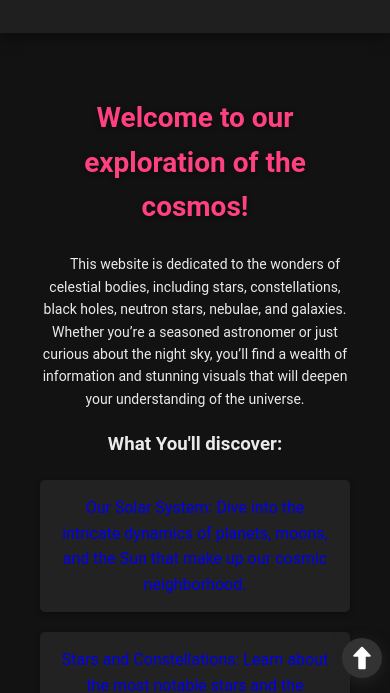
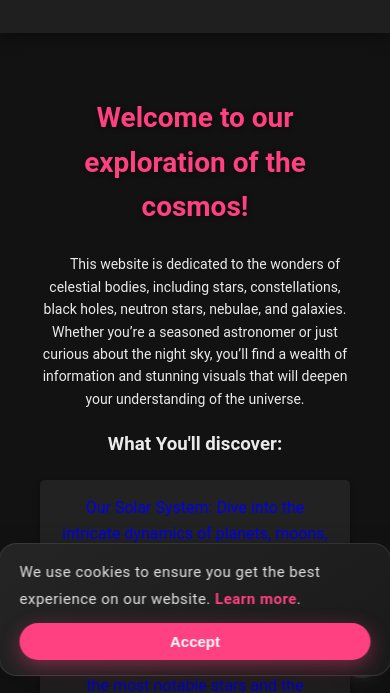
Before and after one commit to Jeroen-school/web-markup-1, a plain HTML site: page index.html in a window 390 px wide. Shown: the part 158-851 px from the top of the page. Drawn offline with Linux system fonts and the light colour scheme.

Commit message:
cookies added :)

```diff
--- a/css/styles.css
+++ b/css/styles.css
@@ -345,6 +345,15 @@ button:hover {
         font-size: 0.9rem;
         padding: 10px;
     }
+}
+
+#thankyou {
+    display: flex;
+    flex-direction: column;
+    width: 100vw;  /* Full viewport width */
+    height: 78vh; /* Full viewport height, if desired */
+    justify-content: center; /* Align items horizontally */
+    align-items: center; /* Align items vertically */
 }
 
 h1.thankyou {
@@ -1797,3 +1806,137 @@ html {
         color: #FFFFFF; /* Change text color on hover */
     }
 }
+
+.cookie-popup {
+    position: fixed;
+    bottom: 20px;
+    left: 50%;
+    transform: translateX(-50%) translateY(0);
+    background: linear-gradient(145deg, #252525, #1a1a1a);
+    color: white;
+    padding: 20px 50px;
+    border-radius: 18px;
+    box-shadow: 0 10px 30px rgba(0, 0, 0, 0.3);
+    display: flex;
+    justify-content: space-between;
+    align-items: center;
+    opacity: 1;
+    transition: opacity 0.6s ease, transform 0.6s ease;
+    z-index: 9999;
+    max-width: 550px;
+    width: 90%;
+    backdrop-filter: blur(15px);
+    border: 1px solid rgba(255, 255, 255, 0.1);
+    animation: slideIn 1s ease;
+}
+
+/* Text inside the pop-up */
+.cookie-popup p {
+    text-indent: 0;
+    margin: 0;
+    font-size: 17px;
+    flex-grow: 1;
+    color: #e0e0e0;
+    letter-spacing: 0.5px;
+    line-height: 1.8;
+}
+
+/* Link styling */
+.cookie-popup a {
+    color: #FF4081;
+    text-decoration: none;
+    font-weight: 600;
+    transition: color 0.3s ease, border-bottom 0.3s ease;
+    border-bottom: 2px solid transparent;
+}
+
+.cookie-popup a:hover {
+    color: #ff206a;
+    border-bottom: 2px solid #ff206a;
+}
+
+/* Button styling */
+.cookie-popup button {
+    background-color: #FF4081;
+    color: #ffffff;
+    border: none;
+    padding: 12px 30px;
+    border-radius: 50px;
+    cursor: pointer;
+    font-weight: bold;
+    font-size: 15px;
+    transition: background-color 0.3s ease, box-shadow 0.3s ease;
+    margin-left: 20px;
+    box-shadow: 0 6px 20px rgba(255, 64, 129, 0.4);
+    outline: none;
+    position: relative;
+    display: flex;
+    align-items: center;
+    justify-content: center;
+    overflow: hidden;
+    z-index: 1;
+}
+
+/* Button hover effect */
+.cookie-popup button::before {
+    content: '';
+    position: absolute;
+    top: 50%;
+    left: 50%;
+    width: 300%;
+    height: 300%;
+    background: radial-gradient(circle, rgba(255, 64, 129, 0.3), rgba(255, 64, 129, 0));
+    transform: translate(-50%, -50%) scale(0);
+    transition: transform 0.5s ease;
+    border-radius: 50%;
+    z-index: 0;
+}
+
+.cookie-popup button:hover::before {
+    transform: translate(-50%, -50%) scale(1);
+}
+
+.cookie-popup button:hover {
+    background-color: #ff206a;
+    /* Removed transform property */
+    box-shadow: 0 8px 30px rgba(255, 64, 129, 0.6);
+}
+
+/* Fade-out effect - moving downward */
+.cookie-popup.fade-out {
+    opacity: 0;
+    transform: translateX(-50%) translateY(50px);
+}
+
+/* Slide in effect for when it appears */
+@keyframes slideIn {
+    0% {
+        transform: translateX(-50%) translateY(100px);
+        opacity: 0;
+    }
+    100% {
+        transform: translateX(-50%) translateY(0);
+        opacity: 1;
+    }
+}
+
+/* Media query to improve small-screen experience */
+@media (max-width: 600px) {
+    .cookie-popup {
+        flex-direction: column;
+        padding: 15px 20px;
+        bottom: 10px;
+        max-width: 95%;
+    }
+
+    .cookie-popup p {
+        font-size: 15px;
+        margin-bottom: 10px;
+    }
+
+    .cookie-popup button {
+        margin-left: 0;
+        width: 100%;
+        padding: 10px 0;
+    }
+}
--- a/index.html
+++ b/index.html
@@ -200,10 +200,15 @@
 
         </section>
 
+        <section class="cookie-popup" id="cookiePopup">
+            <p>We use cookies to ensure you get the best experience on our website. <a href="#">Learn more</a>.</p>
+            <button id="acceptCookies">Accept</button>
+        </section>
+
     <footer>
-        <img src="img/home/Logowhite.png" alt="Website Logo" class="footer-logo">
         <p>&copy; 2024 Celestial Bodies Website. All rights reserved.</p>
     </footer>
 
+    <script src="scripts/script.js"></script>
 </body>
 </html>
--- /dev/null
+++ b/scripts/script.js
@@ -0,0 +1,11 @@
+document.addEventListener("DOMContentLoaded", function() {
+    const cookiePopup = document.getElementById('cookiePopup');
+    const acceptButton = document.getElementById('acceptCookies');
+
+    acceptButton.addEventListener('click', function() {
+        cookiePopup.classList.add('fade-out');
+        setTimeout(() => {
+            cookiePopup.style.display = 'none';
+        }, 500); // Wait for the fade-out effect to complete (500ms)
+    });
+});
```
